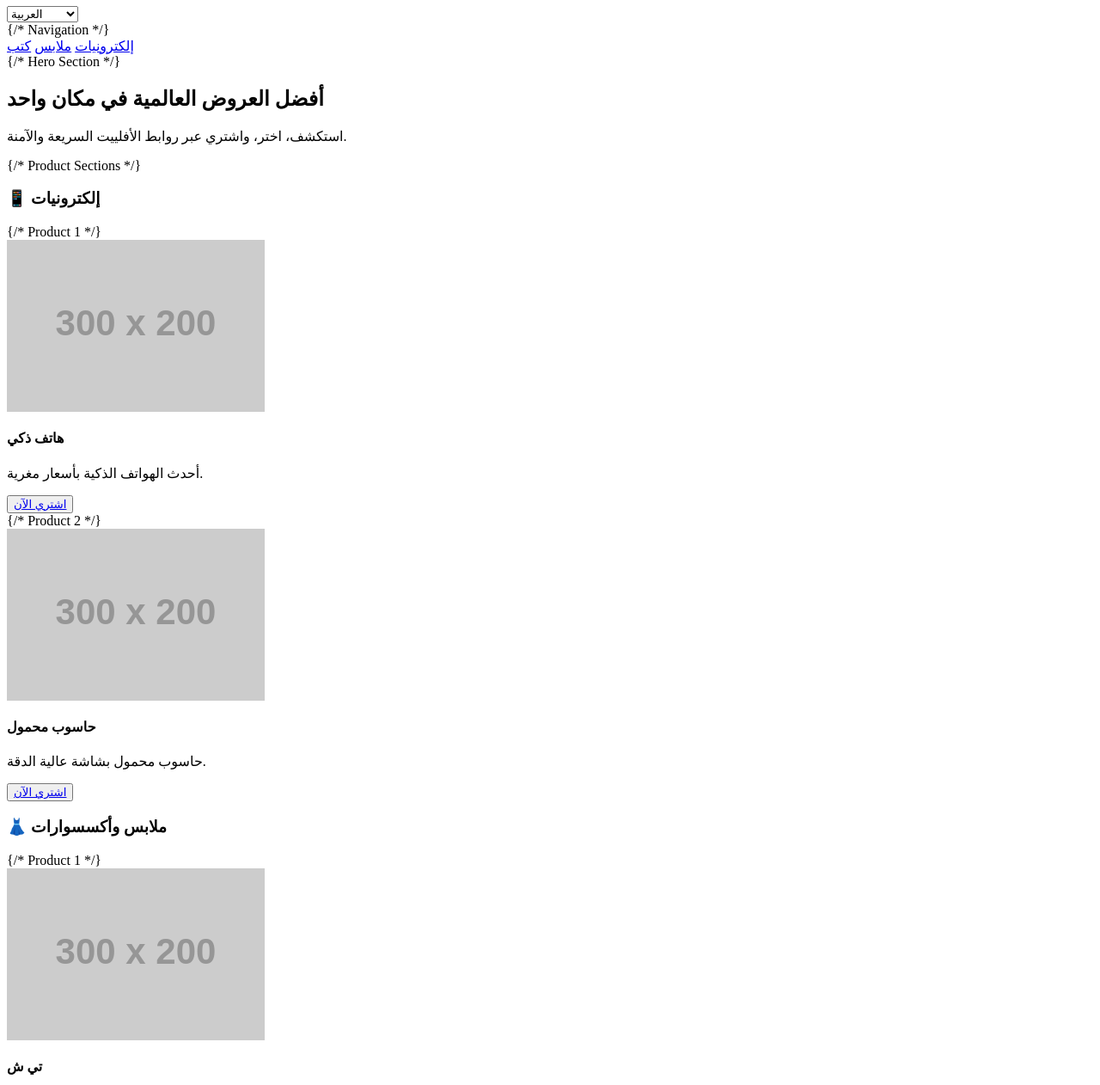
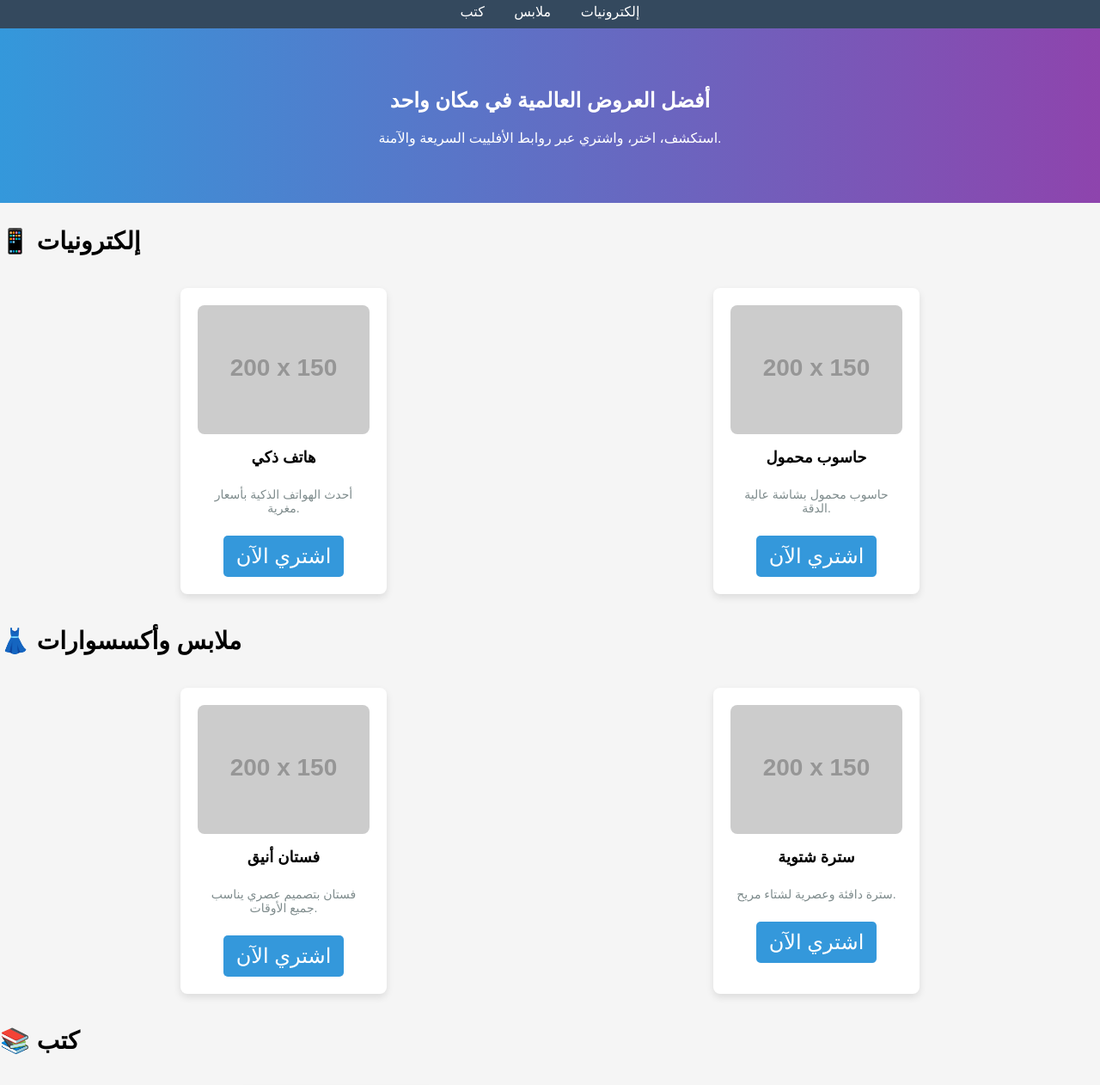
Before and after one commit to Lairini89/index.html, a plain HTML site: page index.html in a window 1280 px wide. Shown: the part 117-1379 px from the top of the page at 86% size. Drawn offline with Linux system fonts and the light colour scheme; placeholder pictures from the web are drawn by us.

Commit message:
Update index.html

```diff
--- a/index.html
+++ b/index.html
@@ -1,65 +1,158 @@
-import React from "react";
-import { Button } from "@/components/ui/button";
-
-export default function PickItUpHome() {
-  return (
-    <div className="min-h-screen bg-white text-gray-900 dark:bg-gray-900 dark:text-white">
-      {/* Header */}
-      <header className="flex justify-between items-center p-4 shadow-md">
-        <h1 className="text-2xl font-bold">PickItUp</h1>
-        <div className="space-x-2">
-          <select className="p-1 rounded border">
-            <option>العربية</option>
-            <option>English</option>
-            <option>Español</option>
-            <option>Français</option>
-            <option>Português</option>
-          </select>
-        </div>
+<!DOCTYPE html>
+<html lang="ar">
+<head>
+  <meta charset="UTF-8">
+  <meta name="viewport" content="width=device-width, initial-scale=1.0">
+  <title>PickItUp - متجر أفلييت</title>
+  <style>
+    body {
+      font-family: Arial, sans-serif;
+      margin: 0;
+      padding: 0;
+      background-color: #f5f5f5;
+    }
+    header {
+      background-color: #2c3e50;
+      color: #fff;
+      padding: 15px;
+      text-align: center;
+    }
+    nav {
+      text-align: center;
+      background-color: #34495e;
+      padding: 10px;
+    }
+    nav a {
+      color: #fff;
+      margin: 0 15px;
+      text-decoration: none;
+    }
+    .hero-section {
+      background: linear-gradient(to right, #3498db, #8e44ad);
+      color: #fff;
+      padding: 50px 0;
+      text-align: center;
+    }
+    .section-title {
+      font-size: 24px;
+      margin-bottom: 20px;
+    }
+    .product-section {
+      display: flex;
+      justify-content: space-around;
+      flex-wrap: wrap;
+      margin: 20px;
+    }
+    .product {
+      background-color: #fff;
+      border-radius: 8px;
+      box-shadow: 0 4px 8px rgba(0, 0, 0, 0.1);
+      margin: 10px;
+      padding: 20px;
+      width: 200px;
+      text-align: center;
+    }
+    .product img {
+      width: 100%;
+      height: 150px;
+      object-fit: cover;
+      border-radius: 8px;
+    }
+    .product h4 {
+      margin-top: 10px;
+      font-size: 18px;
+    }
+    .product p {
+      font-size: 14px;
+      color: #7f8c8d;
+    }
+    .button {
+      background-color: #3498db;
+      color: #fff;
+      padding: 10px 15px;
+      border: none;
+      border-radius: 5px;
+      cursor: pointer;
+      text-decoration: none;
+      margin-top: 10px;
+      display: inline-block;
+    }
+    footer {
+      background-color: #2c3e50;
+      color: #fff;
+      text-align: center;
+      padding: 15px;
+      position: fixed;
+      bottom: 0;
+      width: 100%;
+    }
+  </style>
+</head>
+<body>
+  <!-- Header -->
+  <header>
+    <h1>PickItUp - متجر أفلييت</h1>
   </header>
 
-      {/* Navigation */}
-      <nav className="flex justify-center gap-6 py-4 text-lg font-medium">
-        <a href="#electronics" className="hover:text-blue-500">إلكترونيات</a>
-        <a href="#clothing" className="hover:text-blue-500">ملابس</a>
-        <a href="#books" className="hover:text-blue-500">كتب</a>
+  <!-- Navigation -->
+  <nav>
+    <a href="#electronics">إلكترونيات</a>
+    <a href="#clothing">ملابس</a>
+    <a href="#books">كتب</a>
   </nav>
 
-      {/* Hero Section */}
-      <section className="text-center py-12 px-4 bg-gradient-to-r from-blue-500 to-purple-600 text-white">
-        <h2 className="text-4xl font-bold mb-4">أفضل العروض العالمية في مكان واحد</h2>
-        <p className="text-lg">استكشف، اختر، واشتري عبر روابط الأفلييت السريعة والآمنة.</p>
+  <!-- Hero Section -->
+  <section class="hero-section">
+    <h2>أفضل العروض العالمية في مكان واحد</h2>
+    <p>استكشف، اختر، واشتري عبر روابط الأفلييت السريعة والآمنة.</p>
   </section>
 
-      {/* Product Sections */}
-      <section id="electronics" className="p-6">
-        <h3 className="text-2xl font-semibold mb-4">📱 إلكترونيات</h3>
-        <div className="grid grid-cols-1 sm:grid-cols-2 lg:grid-cols-3 gap-6">
-          {/* Product 1 */}
-          <div className="border rounded-2xl p-4 shadow hover:shadow-lg transition">
-            <img src="https://via.placeholder.com/300x200" alt="Smartphone" className="rounded mb-2" />
-            <h4 className="text-lg font-bold">هاتف ذكي</h4>
-            <p className="text-sm mb-2">أحدث الهواتف الذكية بأسعار مغرية.</p>
-            <Button asChild>
-              <a href="#" target="_blank">اشتري الآن</a>
-            </Button>
+  <!-- Electronics Section -->
+  <section id="electronics" class="section-title">
+    <h3>📱 إلكترونيات</h3>
+    <div class="product-section">
+      <div class="product">
+        <img src="https://via.placeholder.com/200x150" alt="Smartphone">
+        <h4>هاتف ذكي</h4>
+        <p>أحدث الهواتف الذكية بأسعار مغرية.</p>
+        <a href="#" class="button" target="_blank">اشتري الآن</a>
       </div>
-          {/* Product 2 */}
-          <div className="border rounded-2xl p-4 shadow hover:shadow-lg transition">
-            <img src="https://via.placeholder.com/300x200" alt="Laptop" className="rounded mb-2" />
-            <h4 className="text-lg font-bold">حاسوب محمول</h4>
-            <p className="text-sm mb-2">حاسوب محمول بشاشة عالية الدقة.</p>
-            <Button asChild>
-              <a href="#" target="_blank">اشتري الآن</a>
-            </Button>
+      <div class="product">
+        <img src="https://via.placeholder.com/200x150" alt="Laptop">
+        <h4>حاسوب محمول</h4>
+        <p>حاسوب محمول بشاشة عالية الدقة.</p>
+        <a href="#" class="button" target="_blank">اشتري الآن</a>
       </div>
     </div>
   </section>
 
-      <section id="clothing" className="p-6">
-        <h3 className="text-2xl font-semibold mb-4">👗 ملابس وأكسسوارات</h3>
-        <div className="grid grid-cols-1 sm:grid-cols-2 lg:grid-cols-3 gap-6">
-          {/* Product 1 */}
-          <div className="border rounded-2xl p-4 shadow hover:shadow-lg transition">
-            <img src="https://via.placeholder.com/300x200" alt="T-shirt" className="rounded mb-2" />
-            <h4 className="text-lg font-bold">تي ش
+  <!-- Clothing Section -->
+  <section id="clothing" class="section-title">
+    <h3>👗 ملابس وأكسسوارات</h3>
+    <div class="product-section">
+      <div class="product">
+        <img src="https://via.placeholder.com/200x150" alt="Dress">
+        <h4>فستان أنيق</h4>
+        <p>فستان بتصميم عصري يناسب جميع الأوقات.</p>
+        <a href="#" class="button" target="_blank">اشتري الآن</a>
+      </div>
+      <div class="product">
+        <img src="https://via.placeholder.com/200x150" alt="Jacket">
+        <h4>سترة شتوية</h4>
+        <p>سترة دافئة وعصرية لشتاء مريح.</p>
+        <a href="#" class="button" target="_blank">اشتري الآن</a>
+      </div>
+    </div>
+  </section>
+
+  <!-- Books Section -->
+  <section id="books" class="section-title">
+    <h3>📚 كتب</h3>
+    <div class="product-section">
+      <div class="product">
+        <img src="https://via.placeholder.com/200x150" alt="Book 1">
+        <h4>كتاب تحفيزي</h4>
+        <p>كتاب يساعدك في تطوير الذات والتفكير الإيجابي.</p>
+        <a href="#" class="button" target="_blank">اشتري الآن</a>
+      </div>
+      <
```
Lines whose indentation alone changed are shown as unchanged.
